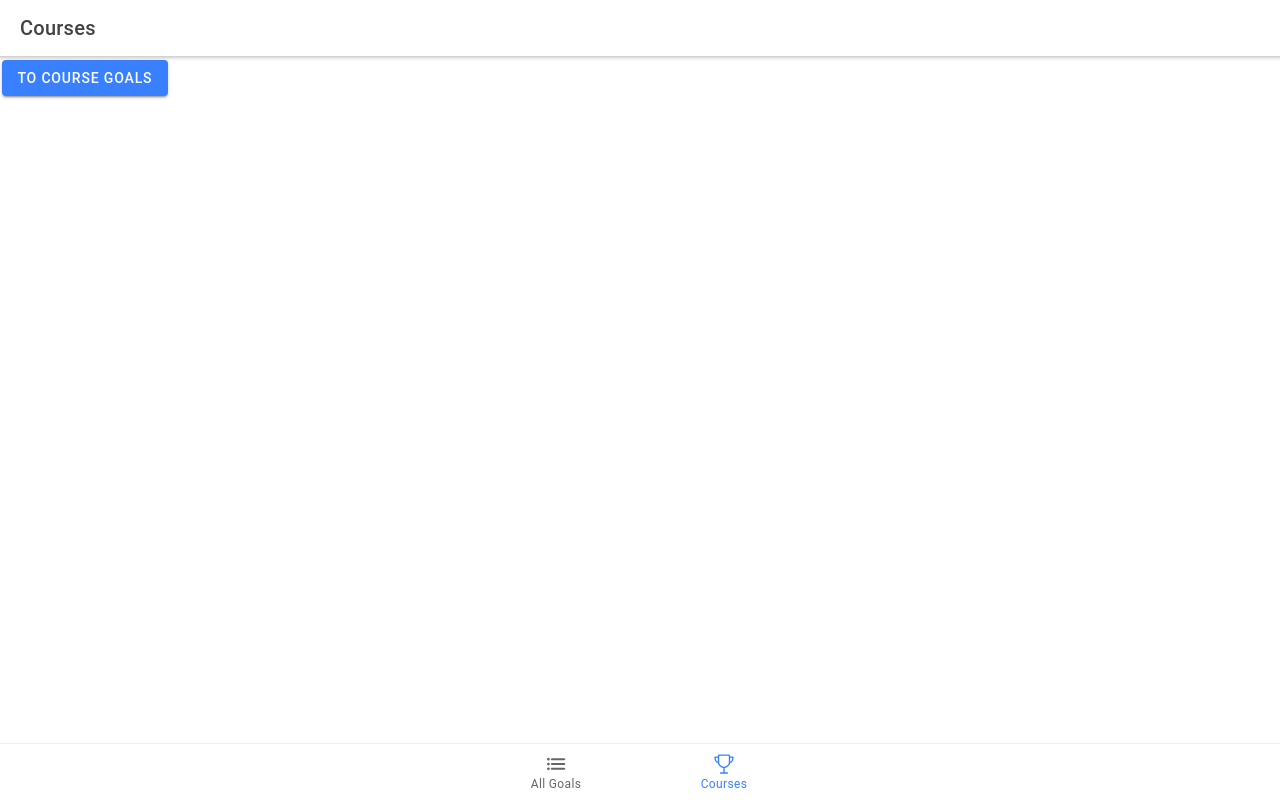
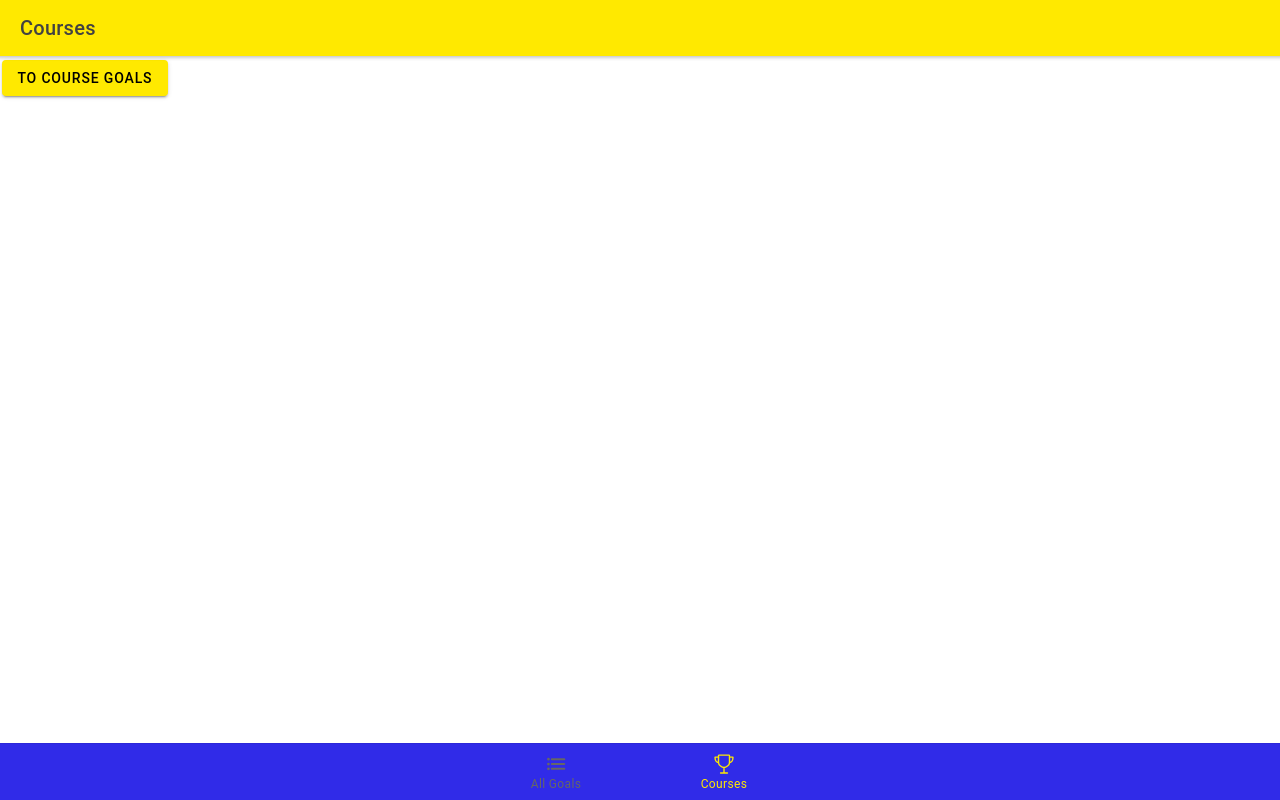
Before and after one commit to onegrit/course-app, a React (Create React App) app: page /courses in a window 1280 px wide. Built offline with nearby package versions, Linux system fonts and the light colour scheme.

Commit message:
style(app): custome app-wide Component Style

```diff
--- a/src/App.tsx
+++ b/src/App.tsx
@@ -29,6 +29,7 @@ import "@ionic/react/css/display.css";
 
 /* Theme variables */
 import "./theme/variables.css";
+import "./theme/theme.css";
 import Courses from "./pages/Courses";
 import CourseGoals from "./pages/CourseGoals";
 import AllGoals from "./pages/AllGoals";
--- /dev/null
+++ b/src/theme/theme.css
@@ -0,0 +1,5 @@
+:root {
+  --ion-toolbar-background: var(--ion-color-primary);
+  --ion-tab-bar-background: var(--ion-color-secondary);
+  --ion-tab-bar-color-selected: var(--ion-color-primary);
+}
--- a/src/theme/variables.css
+++ b/src/theme/variables.css
@@ -3,31 +3,27 @@ http://ionicframework.com/docs/theming/ */
 
 /** Ionic CSS Variables **/
 :root {
-  /** primary **/
-  --ion-color-primary: #3880ff;
-  --ion-color-primary-rgb: 56, 128, 255;
-  --ion-color-primary-contrast: #ffffff;
-  --ion-color-primary-contrast-rgb: 255, 255, 255;
-  --ion-color-primary-shade: #3171e0;
-  --ion-color-primary-tint: #4c8dff;
+  --ion-color-primary: #ffe900;
+  --ion-color-primary-rgb: 255, 233, 0;
+  --ion-color-primary-contrast: #000000;
+  --ion-color-primary-contrast-rgb: 0, 0, 0;
+  --ion-color-primary-shade: #e0cd00;
+  --ion-color-primary-tint: #ffeb1a;
 
-  /** secondary **/
-  --ion-color-secondary: #3dc2ff;
-  --ion-color-secondary-rgb: 61, 194, 255;
+  --ion-color-secondary: #302be8;
+  --ion-color-secondary-rgb: 48, 43, 232;
   --ion-color-secondary-contrast: #ffffff;
   --ion-color-secondary-contrast-rgb: 255, 255, 255;
-  --ion-color-secondary-shade: #36abe0;
-  --ion-color-secondary-tint: #50c8ff;
+  --ion-color-secondary-shade: #2a26cc;
+  --ion-color-secondary-tint: #4540ea;
 
-  /** tertiary **/
-  --ion-color-tertiary: #5260ff;
-  --ion-color-tertiary-rgb: 82, 96, 255;
-  --ion-color-tertiary-contrast: #ffffff;
-  --ion-color-tertiary-contrast-rgb: 255, 255, 255;
-  --ion-color-tertiary-shade: #4854e0;
-  --ion-color-tertiary-tint: #6370ff;
+  --ion-color-tertiary: #ffb93f;
+  --ion-color-tertiary-rgb: 255, 185, 63;
+  --ion-color-tertiary-contrast: #000000;
+  --ion-color-tertiary-contrast-rgb: 0, 0, 0;
+  --ion-color-tertiary-shade: #e0a337;
+  --ion-color-tertiary-tint: #ffc052;
 
-  /** success **/
   --ion-color-success: #2dd36f;
   --ion-color-success-rgb: 45, 211, 111;
   --ion-color-success-contrast: #ffffff;
@@ -35,7 +31,6 @@ http://ionicframework.com/docs/theming/ */
   --ion-color-success-shade: #28ba62;
   --ion-color-success-tint: #42d77d;
 
-  /** warning **/
   --ion-color-warning: #ffc409;
   --ion-color-warning-rgb: 255, 196, 9;
   --ion-color-warning-contrast: #000000;
@@ -43,7 +38,6 @@ http://ionicframework.com/docs/theming/ */
   --ion-color-warning-shade: #e0ac08;
   --ion-color-warning-tint: #ffca22;
 
-  /** danger **/
   --ion-color-danger: #eb445a;
   --ion-color-danger-rgb: 235, 68, 90;
   --ion-color-danger-contrast: #ffffff;
@@ -51,7 +45,6 @@ http://ionicframework.com/docs/theming/ */
   --ion-color-danger-shade: #cf3c4f;
   --ion-color-danger-tint: #ed576b;
 
-  /** dark **/
   --ion-color-dark: #222428;
   --ion-color-dark-rgb: 34, 36, 40;
   --ion-color-dark-contrast: #ffffff;
@@ -59,7 +52,6 @@ http://ionicframework.com/docs/theming/ */
   --ion-color-dark-shade: #1e2023;
   --ion-color-dark-tint: #383a3e;
 
-  /** medium **/
   --ion-color-medium: #92949c;
   --ion-color-medium-rgb: 146, 148, 156;
   --ion-color-medium-contrast: #ffffff;
@@ -67,7 +59,6 @@ http://ionicframework.com/docs/theming/ */
   --ion-color-medium-shade: #808289;
   --ion-color-medium-tint: #9d9fa6;
 
-  /** light **/
   --ion-color-light: #f4f5f8;
   --ion-color-light-rgb: 244, 245, 248;
   --ion-color-light-contrast: #000000;
@@ -84,65 +75,65 @@ http://ionicframework.com/docs/theming/ */
 
   body {
     --ion-color-primary: #428cff;
-    --ion-color-primary-rgb: 66,140,255;
+    --ion-color-primary-rgb: 66, 140, 255;
     --ion-color-primary-contrast: #ffffff;
-    --ion-color-primary-contrast-rgb: 255,255,255;
+    --ion-color-primary-contrast-rgb: 255, 255, 255;
     --ion-color-primary-shade: #3a7be0;
     --ion-color-primary-tint: #5598ff;
 
     --ion-color-secondary: #50c8ff;
-    --ion-color-secondary-rgb: 80,200,255;
+    --ion-color-secondary-rgb: 80, 200, 255;
     --ion-color-secondary-contrast: #ffffff;
-    --ion-color-secondary-contrast-rgb: 255,255,255;
+    --ion-color-secondary-contrast-rgb: 255, 255, 255;
     --ion-color-secondary-shade: #46b0e0;
     --ion-color-secondary-tint: #62ceff;
 
     --ion-color-tertiary: #6a64ff;
-    --ion-color-tertiary-rgb: 106,100,255;
+    --ion-color-tertiary-rgb: 106, 100, 255;
     --ion-color-tertiary-contrast: #ffffff;
-    --ion-color-tertiary-contrast-rgb: 255,255,255;
+    --ion-color-tertiary-contrast-rgb: 255, 255, 255;
     --ion-color-tertiary-shade: #5d58e0;
     --ion-color-tertiary-tint: #7974ff;
 
     --ion-color-success: #2fdf75;
-    --ion-color-success-rgb: 47,223,117;
+    --ion-color-success-rgb: 47, 223, 117;
     --ion-color-success-contrast: #000000;
-    --ion-color-success-contrast-rgb: 0,0,0;
+    --ion-color-success-contrast-rgb: 0, 0, 0;
     --ion-color-success-shade: #29c467;
     --ion-color-success-tint: #44e283;
 
     --ion-color-warning: #ffd534;
-    --ion-color-warning-rgb: 255,213,52;
+    --ion-color-warning-rgb: 255, 213, 52;
     --ion-color-warning-contrast: #000000;
-    --ion-color-warning-contrast-rgb: 0,0,0;
+    --ion-color-warning-contrast-rgb: 0, 0, 0;
     --ion-color-warning-shade: #e0bb2e;
     --ion-color-warning-tint: #ffd948;
 
     --ion-color-danger: #ff4961;
-    --ion-color-danger-rgb: 255,73,97;
+    --ion-color-danger-rgb: 255, 73, 97;
     --ion-color-danger-contrast: #ffffff;
-    --ion-color-danger-contrast-rgb: 255,255,255;
+    --ion-color-danger-contrast-rgb: 255, 255, 255;
     --ion-color-danger-shade: #e04055;
     --ion-color-danger-tint: #ff5b71;
 
     --ion-color-dark: #f4f5f8;
-    --ion-color-dark-rgb: 244,245,248;
+    --ion-color-dark-rgb: 244, 245, 248;
     --ion-color-dark-contrast: #000000;
-    --ion-color-dark-contrast-rgb: 0,0,0;
+    --ion-color-dark-contrast-rgb: 0, 0, 0;
     --ion-color-dark-shade: #d7d8da;
     --ion-color-dark-tint: #f5f6f9;
 
     --ion-color-medium: #989aa2;
-    --ion-color-medium-rgb: 152,154,162;
+    --ion-color-medium-rgb: 152, 154, 162;
     --ion-color-medium-contrast: #000000;
-    --ion-color-medium-contrast-rgb: 0,0,0;
+    --ion-color-medium-contrast-rgb: 0, 0, 0;
     --ion-color-medium-shade: #86888f;
     --ion-color-medium-tint: #a2a4ab;
 
     --ion-color-light: #222428;
-    --ion-color-light-rgb: 34,36,40;
+    --ion-color-light-rgb: 34, 36, 40;
     --ion-color-light-contrast: #ffffff;
-    --ion-color-light-contrast-rgb: 255,255,255;
+    --ion-color-light-contrast-rgb: 255, 255, 255;
     --ion-color-light-shade: #1e2023;
     --ion-color-light-tint: #383a3e;
   }
@@ -154,10 +145,10 @@ http://ionicframework.com/docs/theming/ */
 
   .ios body {
     --ion-background-color: #000000;
-    --ion-background-color-rgb: 0,0,0;
+    --ion-background-color-rgb: 0, 0, 0;
 
     --ion-text-color: #ffffff;
-    --ion-text-color-rgb: 255,255,255;
+    --ion-text-color-rgb: 255, 255, 255;
 
     --ion-color-step-50: #0d0d0d;
     --ion-color-step-100: #1a1a1a;
@@ -186,7 +177,6 @@ http://ionicframework.com/docs/theming/ */
     --ion-card-background: #1c1c1d;
   }
 
-
   /*
    * Material Design Dark Theme
    * -------------------------------------------
@@ -194,10 +184,10 @@ http://ionicframework.com/docs/theming/ */
 
   .md body {
     --ion-background-color: #121212;
-    --ion-background-color-rgb: 18,18,18;
+    --ion-background-color-rgb: 18, 18, 18;
 
     --ion-text-color: #ffffff;
-    --ion-text-color-rgb: 255,255,255;
+    --ion-text-color-rgb: 255, 255, 255;
 
     --ion-border-color: #222222;
 
```
